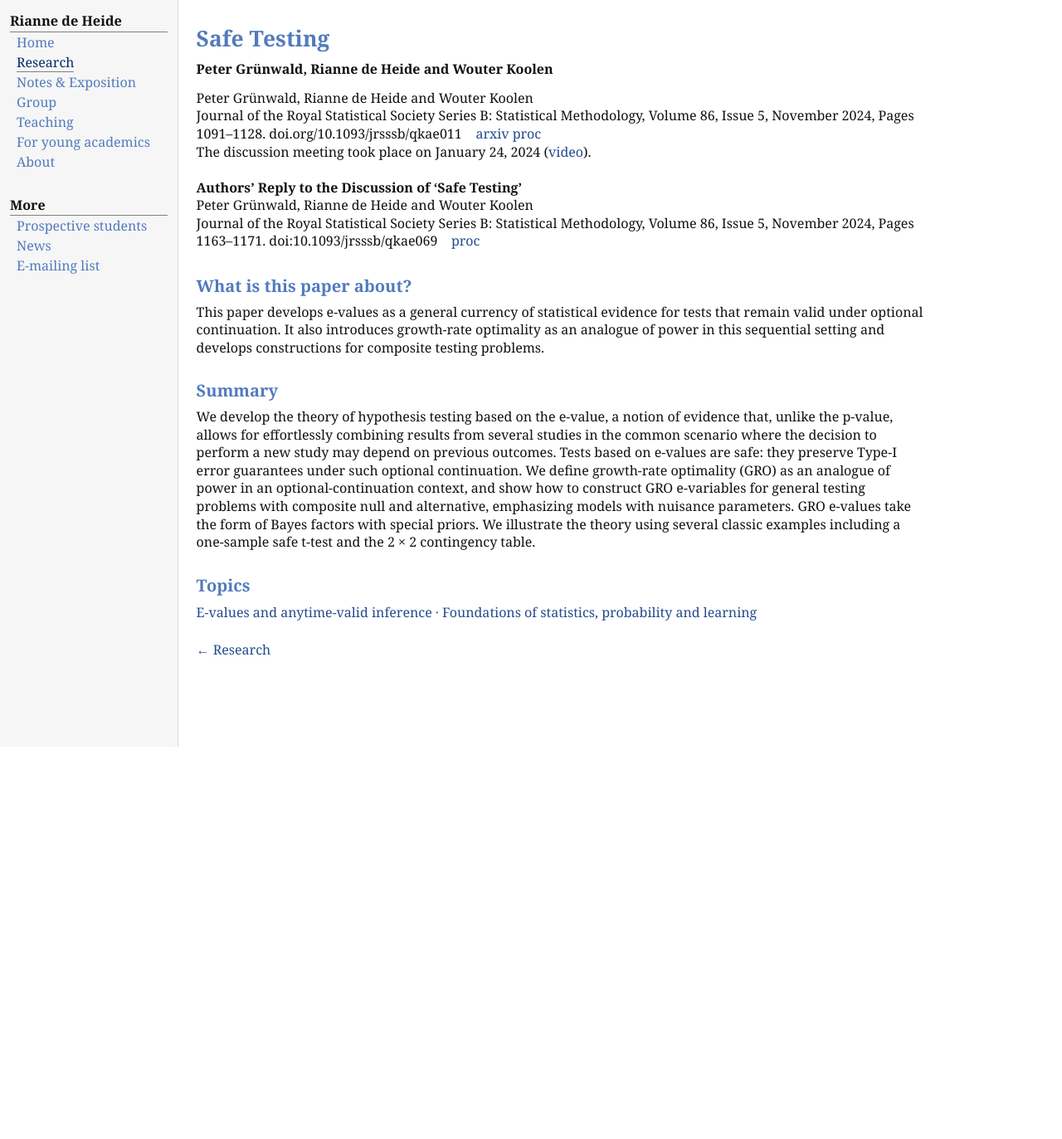
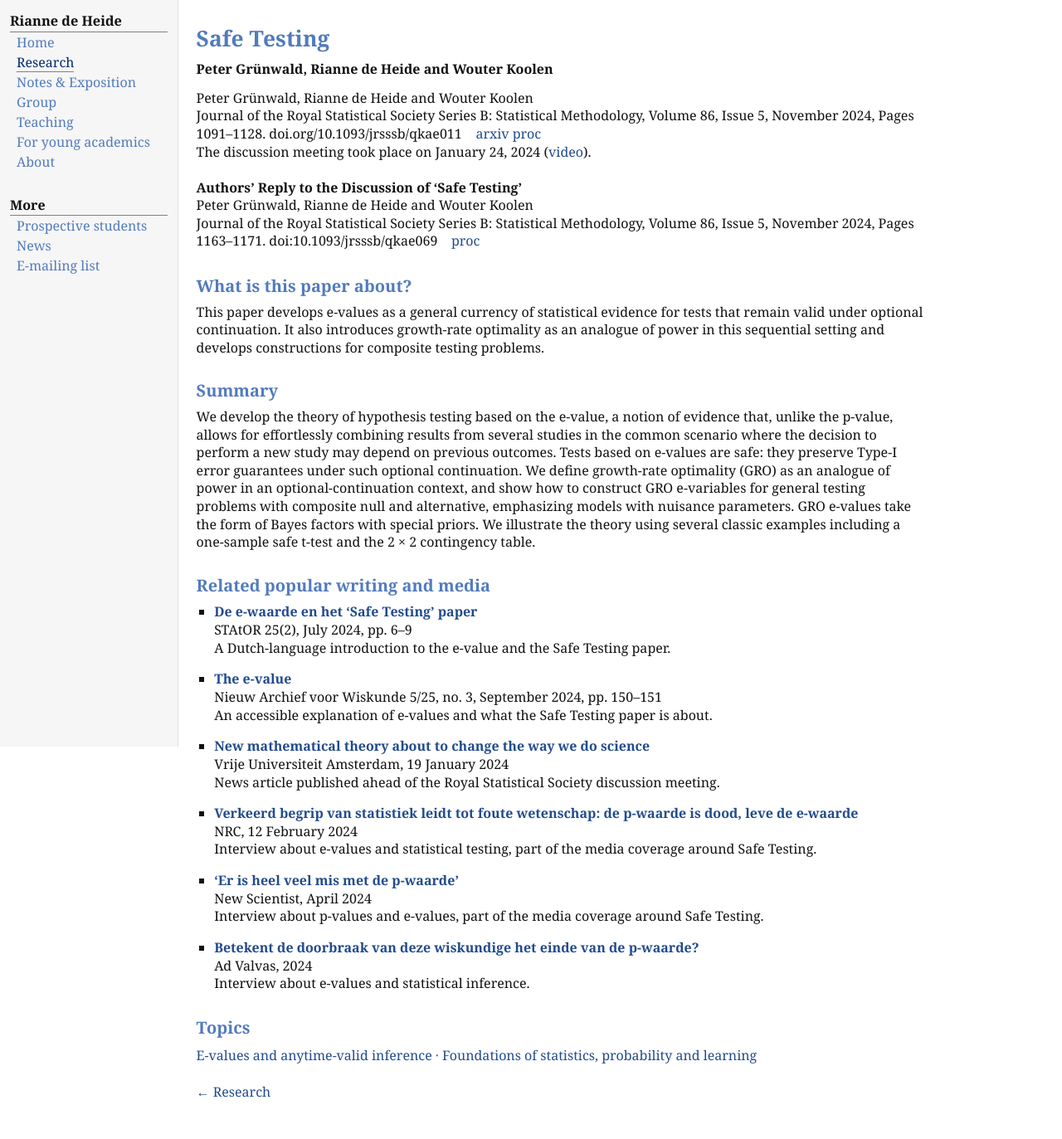
Before and after one commit to RianneDeHeide/website-redesign-preview, a Jekyll site: the page built from _papers/safe-testing.md, in a window 1280 px wide. Shown: the whole page at 83% size. Built offline with Jekyll 4.4.1, drawn with Linux system fonts in a browser that asks for light colours; before the commit the page ends 900 px from its top, so only the background shows below that.

Commit message:
Add files via upload

```diff
--- a/_layouts/paper.html
+++ b/_layouts/paper.html
@@ -16,6 +16,14 @@ layout: default
 <h2>Current status</h2>
 <p>{{ page.status_note }}</p>
 {% endif %}
+{% if page.related %}
+<h2>Related popular writing and media</h2>
+<ul class="publication-list related-writing-list">
+{% for related in page.related %}
+<li><p><b><a href="{% if related.internal %}{{ related.url | relative_url }}{% else %}{{ related.url }}{% endif %}"{% unless related.internal %} target="_blank" rel="noopener"{% endunless %}>{{ related.title }}</a></b>{% if related.source %}<br/>{{ related.source }}{% endif %}{% if related.note %}<br/>{{ related.note }}{% endif %}</p></li>
+{% endfor %}
+</ul>
+{% endif %}
 {% if item.topics %}
 <h2>Topics</h2>
 <p class="paper-topics">
--- a/_papers/safe-testing.md
+++ b/_papers/safe-testing.md
@@ -6,4 +6,31 @@ publication_date: '2024'
 about: This paper develops e-values as a general currency of statistical evidence for tests that remain valid under optional continuation. It also introduces growth-rate optimality as an analogue of power in this sequential setting and develops constructions for composite testing problems.
 abstract: 'We develop the theory of hypothesis testing based on the e-value, a notion of evidence that, unlike the p-value, allows for effortlessly combining results from several studies in the common scenario where the decision to perform a new study may depend on previous outcomes. Tests based on e-values are safe: they preserve Type-I error guarantees under such optional continuation. We define growth-rate optimality (GRO) as an analogue of power in an optional-continuation context, and show how to construct GRO e-variables for general testing problems with composite null and alternative, emphasizing models with nuisance parameters. GRO e-values take the form of Bayes factors with special priors. We illustrate the theory using several classic examples including a one-sample safe t-test and the 2 × 2 contingency table.'
 abstract_heading: Summary
+related:
+  - title: "De e-waarde en het ‘Safe Testing’ paper"
+    source: "STAtOR 25(2), July 2024, pp. 6–9"
+    url: "https://www.vvsor.nl/wp-content/uploads/2024/07/STAtOR_2024_2_web.pdf#page=6"
+    note: "A Dutch-language introduction to the e-value and the Safe Testing paper."
+  - title: "The e-value"
+    source: "Nieuw Archief voor Wiskunde 5/25, no. 3, September 2024, pp. 150–151"
+    url: "/naw5-2024-25-3-150.pdf"
+    internal: true
+    note: "An accessible explanation of e-values and what the Safe Testing paper is about."
+  - title: "New mathematical theory about to change the way we do science"
+    source: "Vrije Universiteit Amsterdam, 19 January 2024"
+    url: "https://vu.nl/en/news/2024/new-mathematical-theory-about-to-change-the-way-we-do-science"
+    note: "News article published ahead of the Royal Statistical Society discussion meeting."
+  - title: "Verkeerd begrip van statistiek leidt tot foute wetenschap: de p-waarde is dood, leve de e-waarde"
+    source: "NRC, 12 February 2024"
+    url: "https://www.nrc.nl/nieuws/2024/02/11/verkeerd-begrip-van-statistiek-leidt-tot-foute-wetenschap-de-p-waarde-is-dood-leve-de-e-waarde-a4189494"
+    note: "Interview about e-values and statistical testing, part of the media coverage around Safe Testing."
+  - title: "‘Er is heel veel mis met de p-waarde’"
+    source: "New Scientist, April 2024"
+    url: "/NewScientistText.jpeg"
+    internal: true
+    note: "Interview about p-values and e-values, part of the media coverage around Safe Testing."
+  - title: "Betekent de doorbraak van deze wiskundige het einde van de p-waarde?"
+    source: "Ad Valvas, 2024"
+    url: "https://advalvas.vu.nl/wetenschap-onderwijs/betekent-de-doorbraak-van-deze-wiskundige-het-einde-van-de-p-waarde/"
+    note: "Interview about e-values and statistical inference."
 ---
```
Also changed, not shown: _papers/bringing-closure-fdr-control.md (+5 -0 lines), media.html (+9 -3 lines), popular-writing.html (+7 -2 lines).
